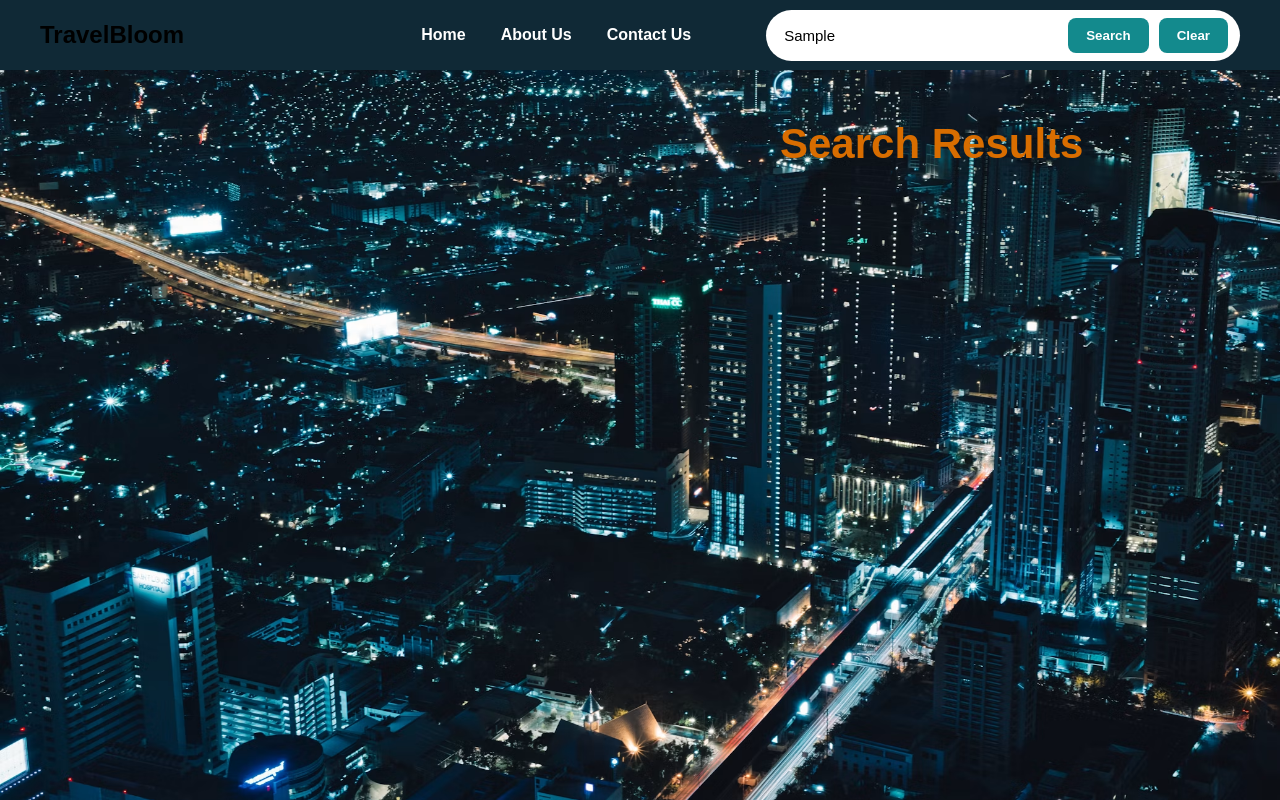
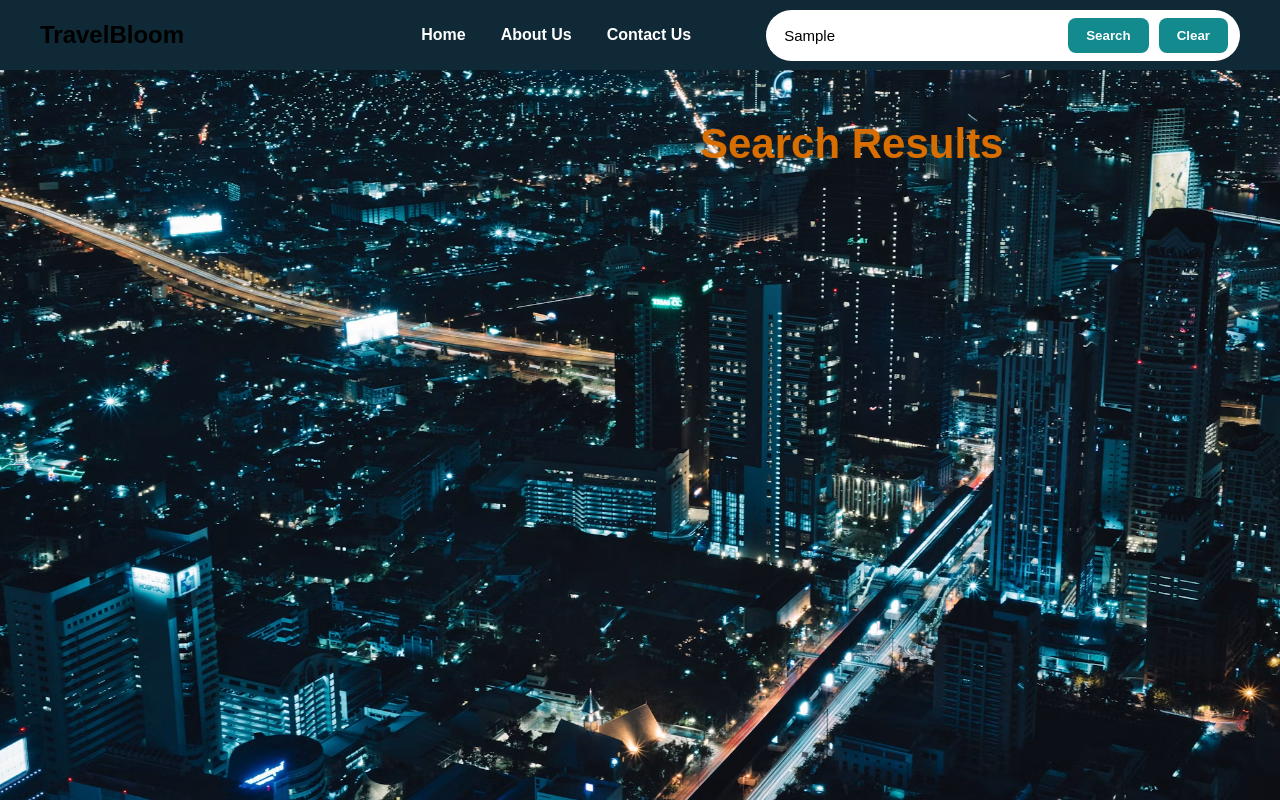
Before and after one commit to luciusgomes2/travelRecommendation, a plain HTML site: page travel_search.html in a window 1280 px wide. Both pictures are taken after typing "Sample" into the empty fields and a click on the button "Search". Drawn offline with Linux system fonts and the light colour scheme.

Commit message:
atualizando, adicionando correcao de codigo

```diff
--- a/travel_recommendation.css
+++ b/travel_recommendation.css
@@ -767,3 +767,23 @@ nav a:hover{
 
     border-radius:5px;
 }
+
+#searchResults {
+    display: flex;
+    flex-direction: column;
+    gap: 25px;
+    width: 380px;
+    margin-left: auto;
+    margin-right: 80px; /* Dá um espaço da borda direita */
+    max-height: 80vh; /* Não deixa passar da tela */
+    overflow-y: auto; /* Adiciona barra de rolagem se precisar */
+}
+
+/* Deixa a scrollbar mais bonita (opcional) */
+#searchResults::-webkit-scrollbar {
+    width: 8px;
+}
+#searchResults::-webkit-scrollbar-thumb {
+    background-color: #138a8d;
+    border-radius: 4px;
+}
--- a/travel_recommendation.js
+++ b/travel_recommendation.js
@@ -36,7 +36,7 @@ function createCard(place){
 }
 
 async function searchRecommendation(){
-
+    if (!results) return;
     results.innerHTML="";
 
     const data = await getTravelData();
@@ -104,7 +104,8 @@ searchInput.addEventListener("keydown",function(e){
 btnClear.addEventListener("click",()=>{
 
     searchInput.value="";
-
+if (results){
     results.innerHTML="";
+}
 
 });
```
Also changed, not shown: travel_recommendation.html (+1 -0 lines).
